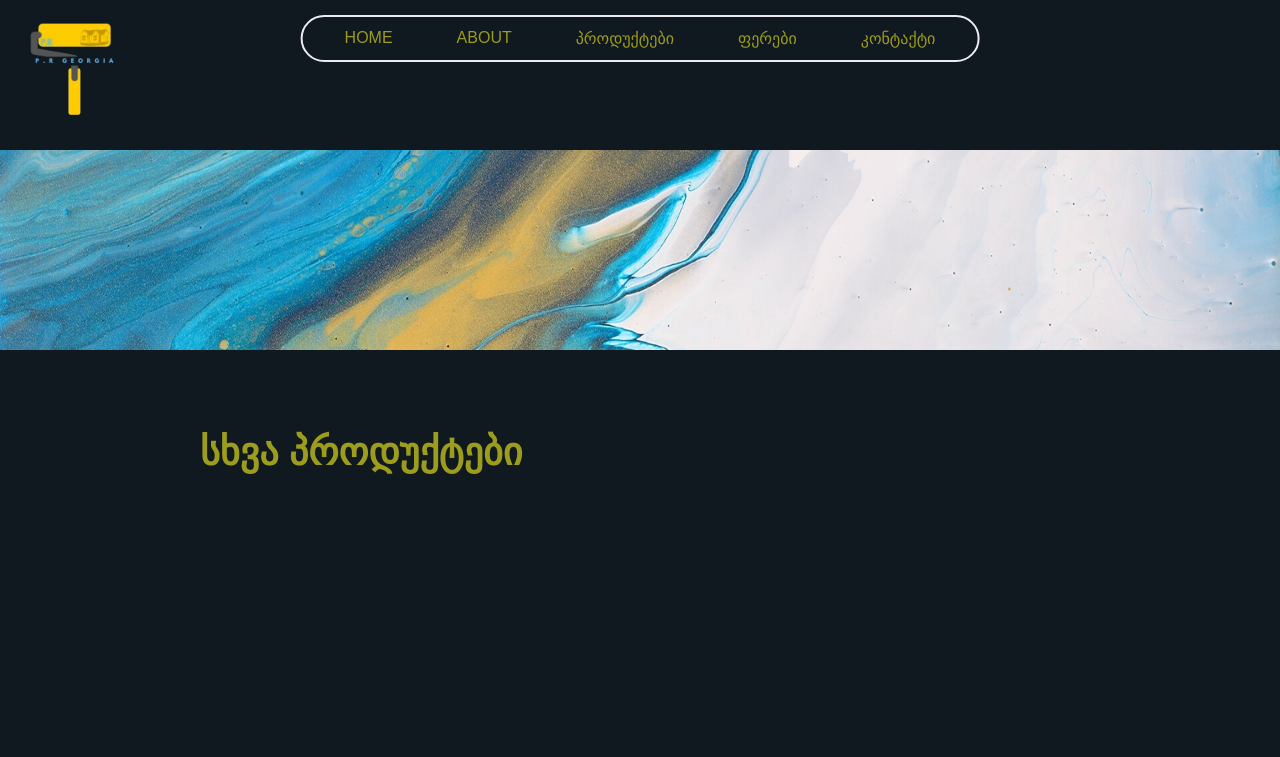
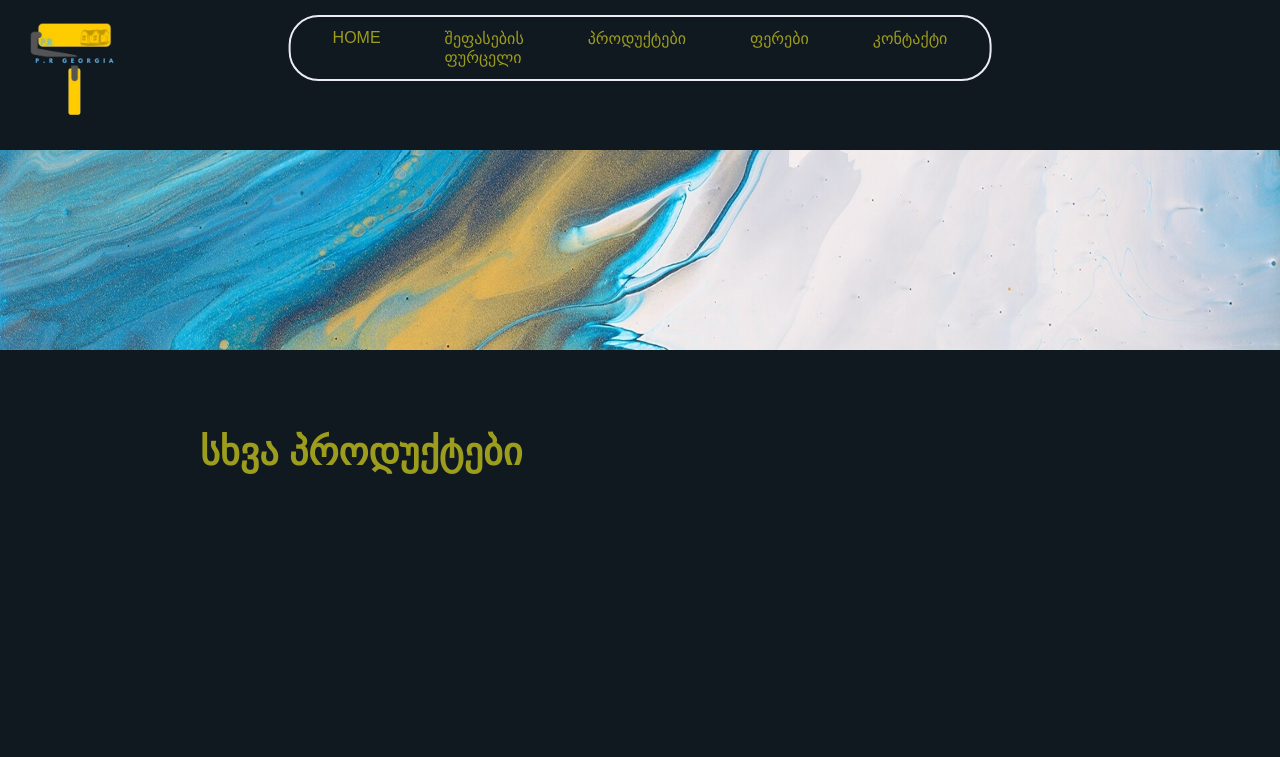
Before and after one commit to ratiko11/TESTPRGEO, a plain HTML site: page html/sxva.html in a window 1280 px wide. Shown: the top 757 px of the page. Drawn offline with Linux system fonts and the light colour scheme.

Commit message:
Update sxva.html

```diff
--- a/html/sxva.html
+++ b/html/sxva.html
@@ -22,7 +22,7 @@
         <ul>
 
           <li><a href="../index.html">Home</a></li>
-          <li><a href="#0">About</a></li>
+          <li><a href="../shef-furc/shef.html">შეფასების ფურცელი</a></li>
           <li>
             <a href="#0">პროდუქტები</a>
             <ul>
```
